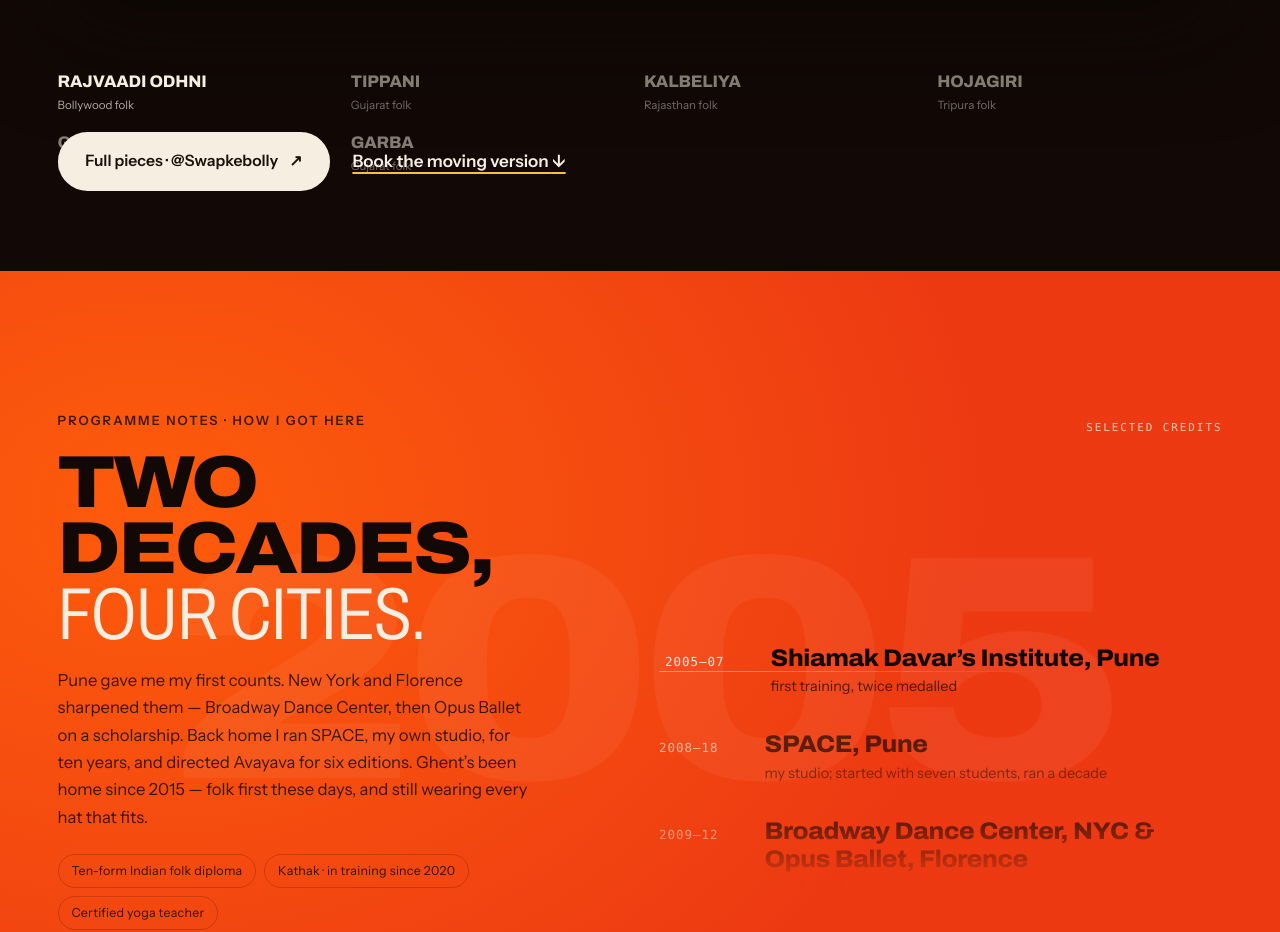
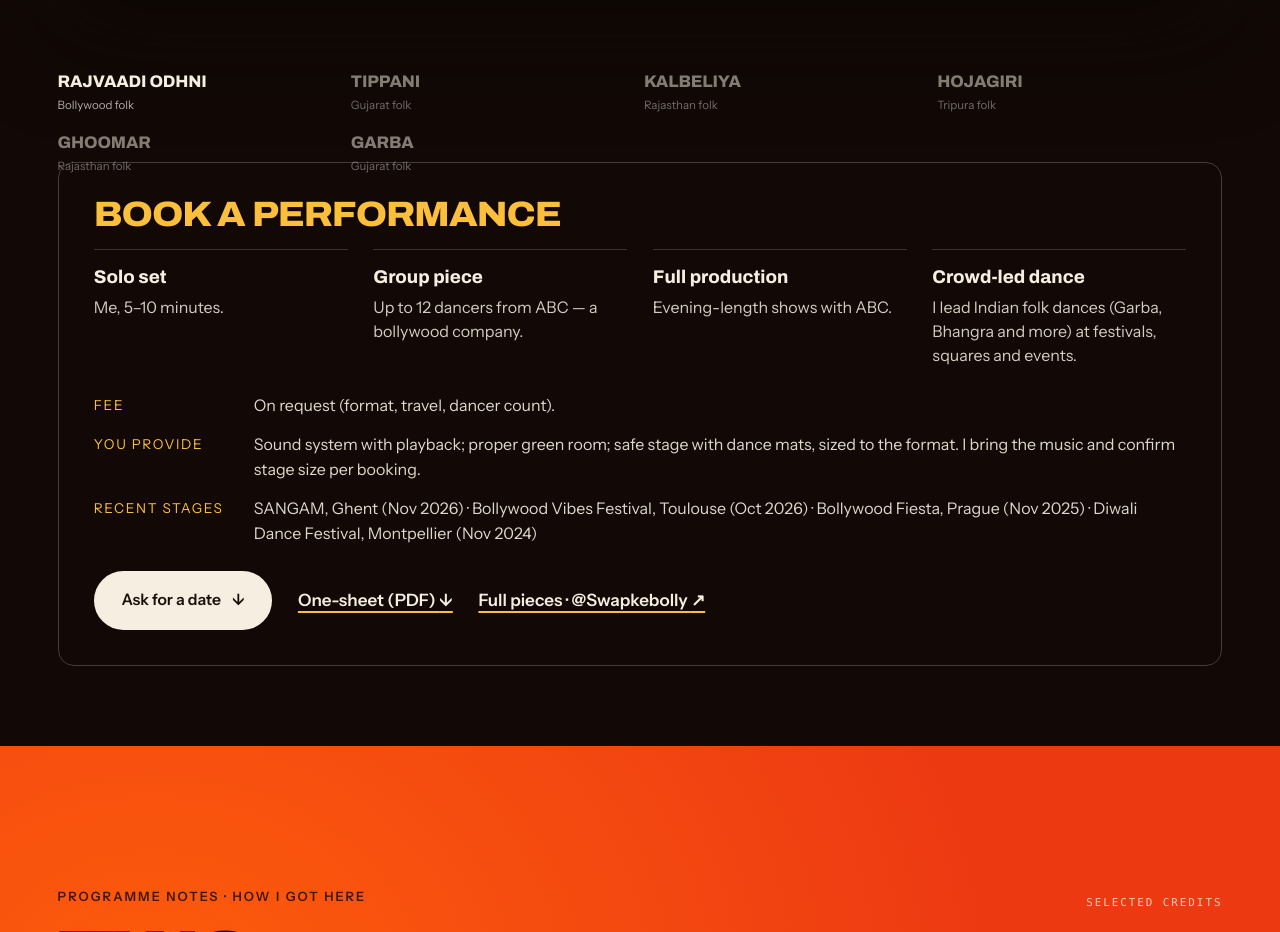
Before and after one commit to swapnildagliya/swapkebolly-site, a plain HTML site: page index.html in a window 1280 px wide. Shown: the part 9521-10453 px from the top of the page. Drawn offline with Linux system fonts and the light colour scheme.

Commit message:
Act IV: booker block (#book) and downloadable one-sheet
Formats (solo set 5-10 min; group piece up to 12 ABC dancers; evening-
length shows with ABC; crowd-led Indian folk dances), fee on request,
tech needs (sound + playback, green room, safe stage with dance mats),
recent stages. Facts from Swapnil 20 Nov 2026; wording tightened with
Codex. Header "Book" now lands on #book; Say hello pill hidden in Act IV.

Co-Authored-By: Claude Opus 5.5 <noreply@anthropic.com>

```diff
--- a/index.html
+++ b/index.html
@@ -48,7 +48,7 @@
       document.body && document.body.classList.add("is-loaded", "is-settled");
     }, 4000);
   </script>
-  <link rel="stylesheet" href="styles.css?v=20261120-qf">
+  <link rel="stylesheet" href="styles.css?v=20261120-book">
   <script type="application/ld+json">
     {
       "@context": "https://schema.org",
@@ -103,7 +103,7 @@
     <p class="topbar__context"><span id="topbarAct">Overture</span><em id="topbarContext">Everything is choreography</em></p>
     <div class="topbar__end">
       <nav class="topbar__quick" aria-label="Quick links">
-        <a href="#classes">Classes</a><a href="#live">Dates</a><a href="#stage">Book</a>
+        <a href="#classes">Classes</a><a href="#live">Dates</a><a href="#book">Book</a>
       </nav>
       <button class="menu-button" id="menuButton" type="button" aria-expanded="false" aria-controls="menu">
         <span>Programme</span><i aria-hidden="true"></i>
@@ -363,9 +363,24 @@
         </div>
       </div>
 
-      <div class="action-pair rl-cta reveal">
-        <a class="button button--paper" href="https://youtube.com/@Swapkebolly" target="_blank" rel="noopener noreferrer">Full pieces · @Swapkebolly <span>↗</span></a>
-        <a class="text-link" href="#hello" data-select-intent="Book a performance">Book the moving version <span>↓</span></a>
+      <div class="bk reveal" id="book">
+        <h3 class="bk-title">Book a performance</h3>
+        <ul class="bk-formats">
+          <li><b>Solo set</b><span>Me, 5–10 minutes.</span></li>
+          <li><b>Group piece</b><span>Up to 12 dancers from ABC — a bollywood company.</span></li>
+          <li><b>Full production</b><span>Evening-length shows with ABC.</span></li>
+          <li><b>Crowd-led dance</b><span>I lead Indian folk dances (Garba, Bhangra and more) at festivals, squares and events.</span></li>
+        </ul>
+        <dl class="bk-facts">
+          <div><dt>Fee</dt><dd>On request (format, travel, dancer count).</dd></div>
+          <div><dt>You provide</dt><dd>Sound system with playback; proper green room; safe stage with dance mats, sized to the format. I bring the music and confirm stage size per booking.</dd></div>
+          <div><dt>Recent stages</dt><dd>SANGAM, Ghent (Nov 2026) · Bollywood Vibes Festival, Toulouse (Oct 2026) · Bollywood Fiesta, Prague (Nov 2025) · Diwali Dance Festival, Montpellier (Nov 2024)</dd></div>
+        </dl>
+        <div class="bk-actions">
+          <a class="button button--paper" href="#hello" data-select-intent="Book a performance">Ask for a date <span>↓</span></a>
+          <a class="text-link" href="assets/swapnil-dagliya-booking.pdf" download>One-sheet (PDF) <span>↓</span></a>
+          <a class="text-link" href="https://youtube.com/@Swapkebolly" target="_blank" rel="noopener noreferrer">Full pieces · @Swapkebolly <span>↗</span></a>
+        </div>
       </div>
     </section>
 
--- a/styles.css
+++ b/styles.css
@@ -1434,7 +1434,7 @@ html.js .curtain:not([hidden]) { animation: curtain-drop 640ms var(--ease-out) b
 @media (max-width: 720px) {
   .cta-pill { display: inline-flex; }
   /* On stage after the Overture; off again once you have arrived at the Curtain call. */
-  body[data-act]:not([data-act="overture"]):not([data-act="hello"]):not([data-act="programme"]):not([data-act="classes"]):not([data-act="workshops"]) .cta-pill {
+  body[data-act]:not([data-act="overture"]):not([data-act="hello"]):not([data-act="programme"]):not([data-act="classes"]):not([data-act="workshops"]):not([data-act="stage"]) .cta-pill {
     opacity: 1; transform: none; pointer-events: auto;
   }
   body.menu-open .cta-pill { opacity: 0; transform: translateY(10px); pointer-events: none; }
@@ -1444,7 +1444,7 @@ html.js .curtain:not([hidden]) { animation: curtain-drop 640ms var(--ease-out) b
 }
 @media (prefers-reduced-motion: reduce) {
   .cta-pill { transform: none; transition: opacity 220ms linear; }
-  body[data-act]:not([data-act="overture"]):not([data-act="hello"]):not([data-act="programme"]):not([data-act="classes"]):not([data-act="workshops"]) .cta-pill { transform: none; }
+  body[data-act]:not([data-act="overture"]):not([data-act="hello"]):not([data-act="programme"]):not([data-act="classes"]):not([data-act="workshops"]):not([data-act="stage"]) .cta-pill { transform: none; }
 }
 
 /* ============================== Cameo (surprise door) ============================== */
@@ -1808,3 +1808,17 @@ body.menu-open .topbar__quick { visibility: hidden; }
   .hero__title { z-index: 5; }
   .hero__line--1, .hero__line--3 { text-shadow: 0 2px 14px oklch(0.12 0.02 40 / 0.7), 0 0 2px oklch(0.12 0.02 40 / 0.6); }
 }
+
+/* ---------- Act IV booker block (20 Nov 2026; facts from Swapnil, AskUserQuestion) ---------- */
+.bk { position: relative; z-index: 2; margin-top: clamp(1.8rem, 5vh, 3rem); padding: clamp(1.3rem, 3vw, 2.2rem); border: 1px solid color-mix(in oklab, var(--cream) 22%, transparent); border-radius: 1rem; scroll-margin-top: 6rem; }
+.bk-title { font-family: var(--font-display); font-weight: 820; font-stretch: 110%; font-size: clamp(1.5rem, 3.2vw, 2.2rem); color: var(--marigold); }
+.bk-formats { list-style: none; margin: 1.2rem 0 0; padding: 0; display: grid; gap: 0.9rem 1.6rem; grid-template-columns: repeat(auto-fit, minmax(min(100%, 14rem), 1fr)); }
+.bk-formats li { display: grid; align-content: start; gap: 0.25rem; padding-top: 0.8rem; border-top: 1px solid color-mix(in oklab, var(--cream) 18%, transparent); }
+.bk-formats b { font-family: var(--font-display); font-weight: 760; font-size: 1.15rem; }
+.bk-formats span { font-size: 1rem; line-height: 1.5; opacity: 0.85; }
+.bk-facts { margin: 1.6rem 0 0; display: grid; gap: 0.9rem; }
+.bk-facts div { display: grid; grid-template-columns: 9rem 1fr; gap: 1rem; }
+.bk-facts dt { font-size: 0.85rem; letter-spacing: 0.12em; text-transform: uppercase; color: var(--marigold); padding-top: 0.15rem; }
+.bk-facts dd { margin: 0; font-size: 1rem; line-height: 1.55; opacity: 0.9; }
+.bk-actions { display: flex; flex-wrap: wrap; gap: 1rem 1.6rem; align-items: center; margin-top: 1.6rem; }
+@media (max-width: 640px) { .bk-facts div { grid-template-columns: 1fr; gap: 0.25rem; } }
```
Also changed, not shown: 1 other file.
